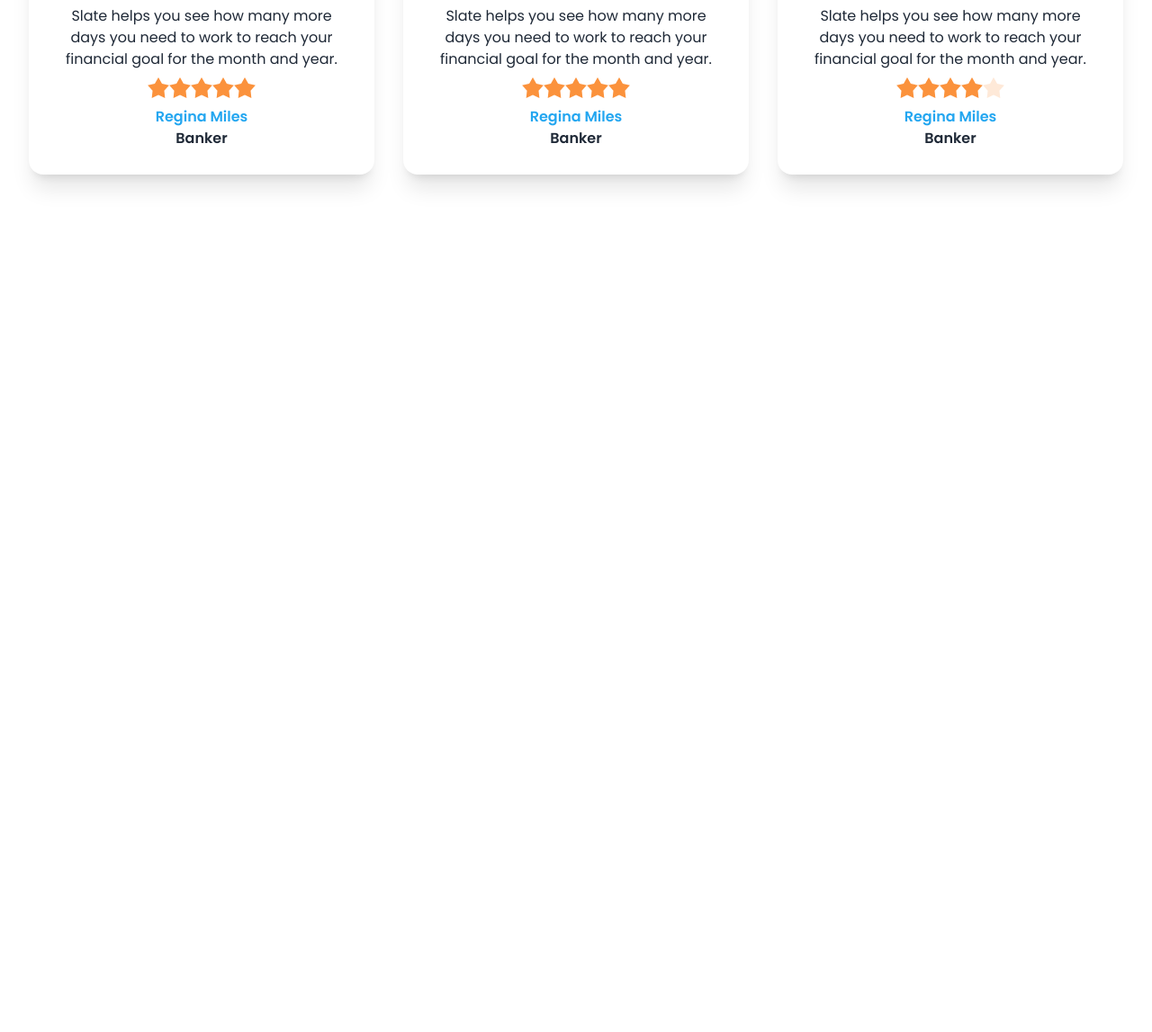
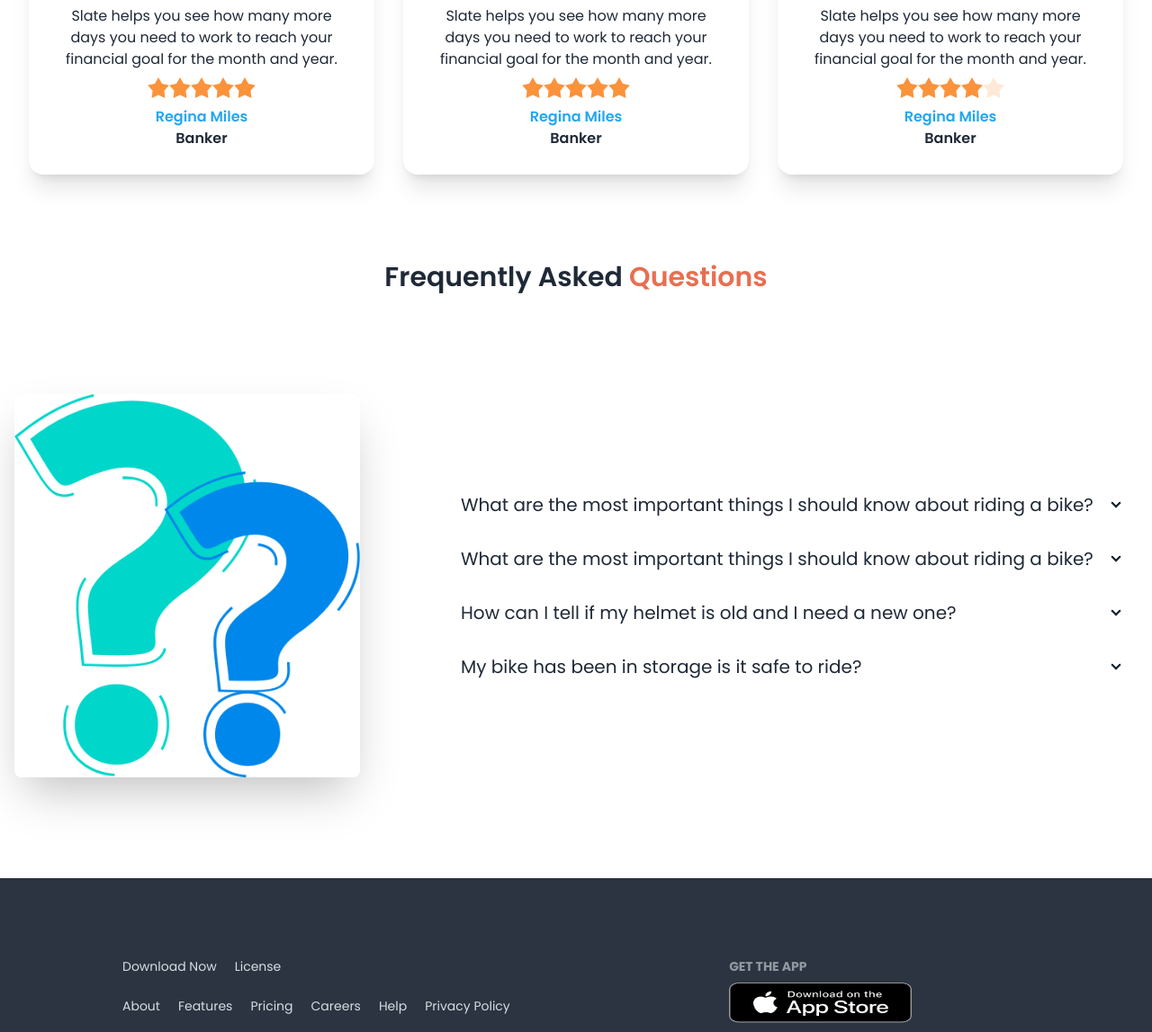
Before and after one commit to jaed71/biker-zone-daisyui, a plain HTML site: page index.html in a window 1280 px wide. Shown: the part 1779-2926 px from the top of the page at 90% size. Before the commit the page ends 2069 px from the top, so only its background shows below. Drawn offline with nearby package versions, Linux system fonts and the light colour scheme.

Commit message:
finished

```diff
--- a/index.html
+++ b/index.html
@@ -323,14 +323,94 @@
                 </div>
             </div>
         </section>
+<!-- FAQ -->
+<section class="mt-16">
+    <h3 class="text-3xl font-semibold text-center ">
+        Frequently Asked <span class="text-bike">Questions </span>
+    </h3>
 
+    <div class="hero my-24">
+        <div class="hero-content flex-col gap-16 lg:gap-24 lg:flex-row">
+          <img src="/images/others/faq.png" class="w-1/2 lg:max-w-sm rounded-lg shadow-2xl" />
+          <div>
+            <div class="collapse collapse-arrow">
+                <input type="radio" name="my-accordion-2"  />
+                <div class="collapse-title text-xl font-medium">
+                    What are the most important things I should know about riding a bike?
+                </div>
+                <div class="collapse-content">
+                  <p>Safety First! Always obey the rules of the road. Obey all traffic signals, signs, and laws. Get in the mindset of “driving” your bike—not just “riding” your bike. This will help you be a more focused and legally compliant bike rider.</p>
+                </div>
+              </div>
+            <div class="collapse collapse-arrow ">
+                <input type="radio" name="my-accordion-2"  />
+                <div class="collapse-title text-xl font-medium">
+                    What are the most important things I should know about riding a bike?
+                </div>
+                <div class="collapse-content">
+                  <p>Safety First! Always obey the rules of the road. Obey all traffic signals, signs, and laws. Get in the mindset of “driving” your bike—not just “riding” your bike. This will help you be a more focused and legally compliant bike rider.</p>
+                </div>
+              </div>
+              <div class="collapse collapse-arrow ">
+                <input type="radio" name="my-accordion-2" />
+                <div class="collapse-title text-xl font-medium">
+                    How can I tell if my helmet is old and I need a new one?                </div>
+                <div class="collapse-content">
+                  <p>Safety First! Always obey the rules of the road. Obey all traffic signals, signs, and laws. Get in the mindset of “driving” your bike—not just “riding” your bike. This will help you be a more focused and legally compliant bike rider.</p>
+                </div>
+              </div>
+              <div class="collapse collapse-arrow ">
+                <input type="radio" name="my-accordion-2" />
+                <div class="collapse-title text-xl font-medium">
+                    My bike has been in storage is it safe to ride?                </div>
+                <div class="collapse-content">
+                  <p>Safety First! Always obey the rules of the road. Obey all traffic signals, signs, and laws. Get in the mindset of “driving” your bike—not just “riding” your bike. This will help you be a more focused and legally compliant bike rider.</p>
+                </div>
+              </div>
+        </div>
+      </div>
+</section>
 
     </main>
 
-    <footer>
+    <footer class="footer p-10 bg-neutral text-neutral-content pl-24">
+        <aside class="md:ml-10 mt-12">
 
+          <div class="flex gap-5 mb-4"><h3>
+            Download Now
+          </h3>
+        <h3>
+            License
+        </h3>
+    </div>
+          <div>
+            <ul class="flex flex-col md:flex-row gap-5 mb-8">
+                <li>About</li>
+            <li>Features</li>
+            <li>Pricing</li>
+            <li>Careers</li>
+            <li>Help</li>
+            <li>Privacy Policy</li>
+        </ul>
+        <p>© 2020 bike. All rights reserved</p>
+          </div>
+          <div></div>
+        </aside>
+        <nav class="mt-12  h-1/2 w-full">
+          <header class="footer-title mb-0">Get the App</header>
+          <div class="grid grid-row gap-0 ">
+            <a>
+               <img src="images/others/ios.png" class="h-3/4 w-full" alt="">
+            </a>
+            <a>
+               <img src="images/others/android.png" class="h-3/4 w-full" alt="">
+            </a>
+            <a>
 
-    </footer>
+            </a>
+          </div>
+        </nav>
+      </footer>
 </body>
 
 </html>
```
